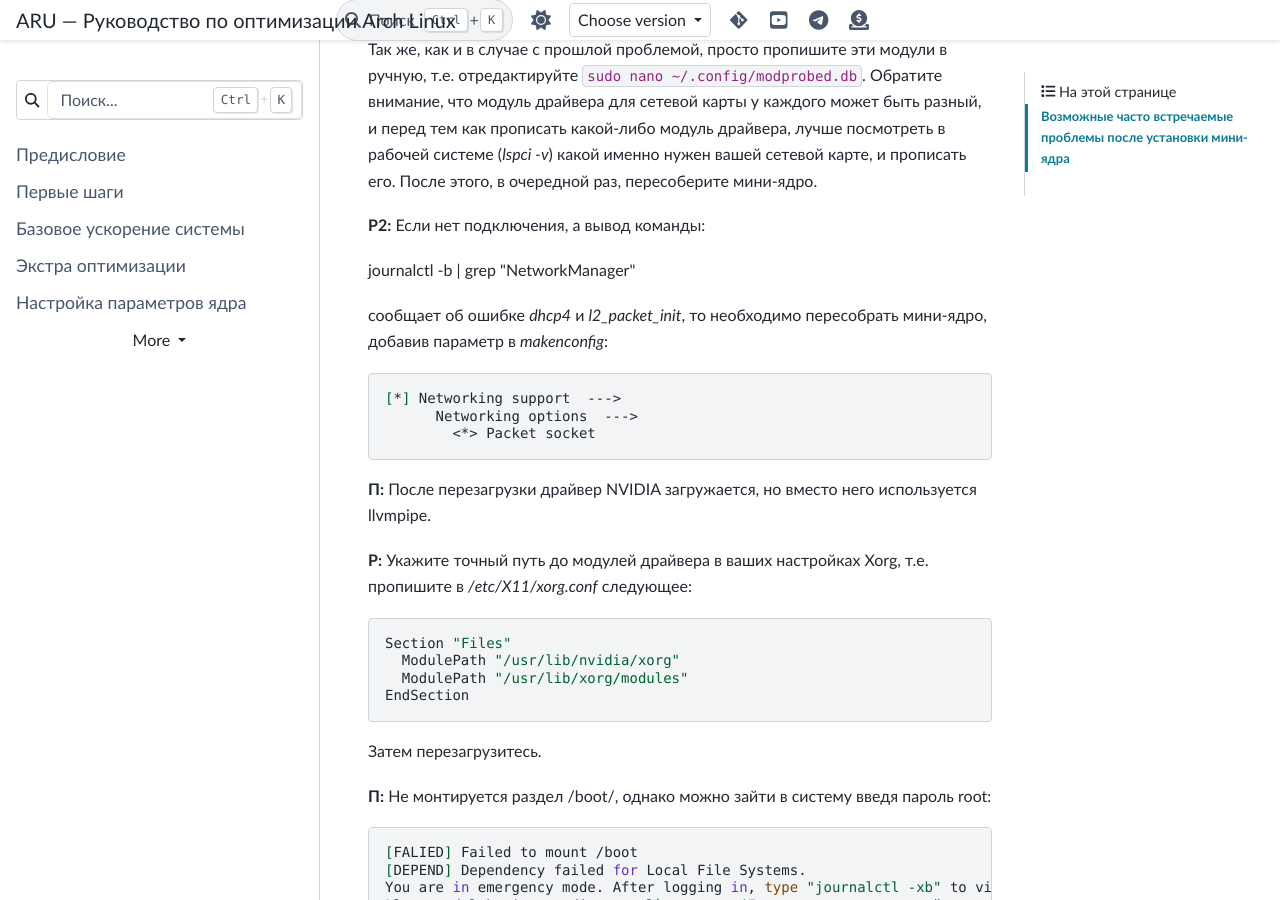
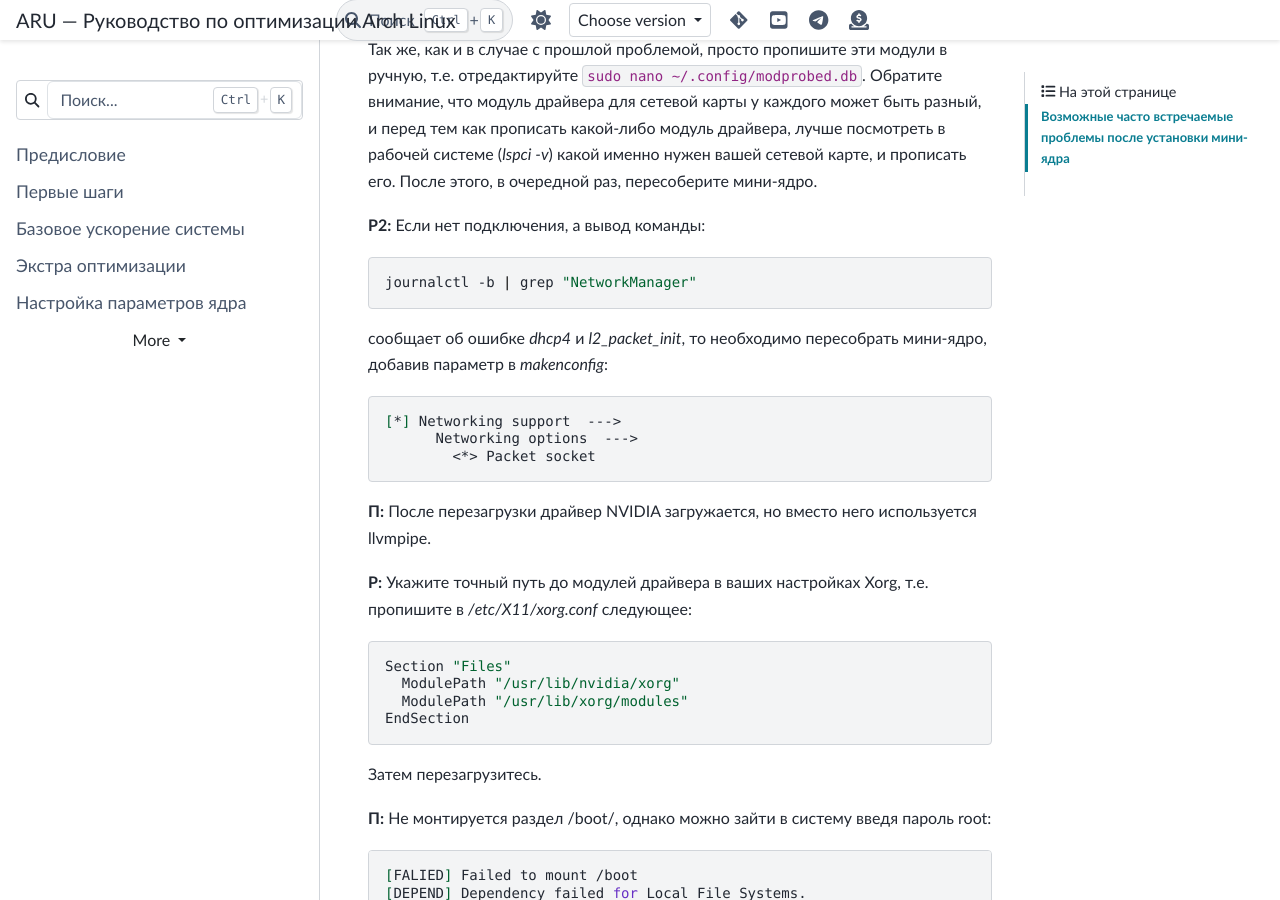
Before and after one commit to ventureoo/ARU, a Sphinx documentation site: the page built from docs/source/mini-kernel.rst, in a window 1280 px wide and 900 px high, scrolled down 3014 px. Built offline with Sphinx 7.4.7 and the PyData theme 0.15.4, drawn with Linux system fonts in a browser that asks for light colours.

```diff
--- a/docs/source/mini-kernel.rst
+++ b/docs/source/mini-kernel.rst
@@ -134,9 +134,9 @@ SATA/SCSI, либо ATA и модулей Файловых систем.
 системе (*lspci -v*) какой именно нужен вашей сетевой карте, и прописать его.
 После этого, в очередной раз, пересоберите мини-ядро.
 
-**Р2:** Если нет подключения, а вывод команды:
+**Р2:** Если нет подключения, а вывод команды::
 
-journalctl -b | grep "NetworkManager"
+  journalctl -b | grep "NetworkManager"
 
 сообщает об ошибке *dhcp4* и *l2_packet_init*, то необходимо пересобрать мини-ядро, добавив параметр в *makenconfig*::
 
```
